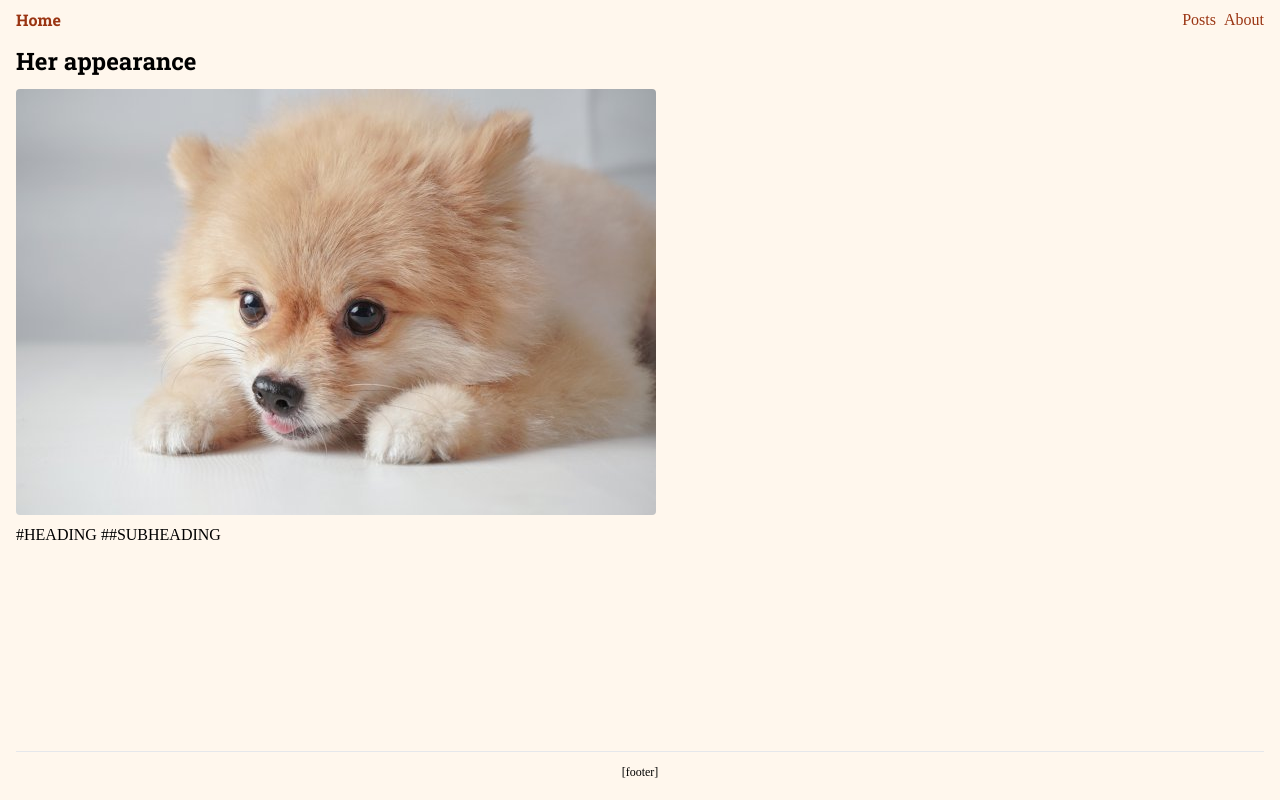
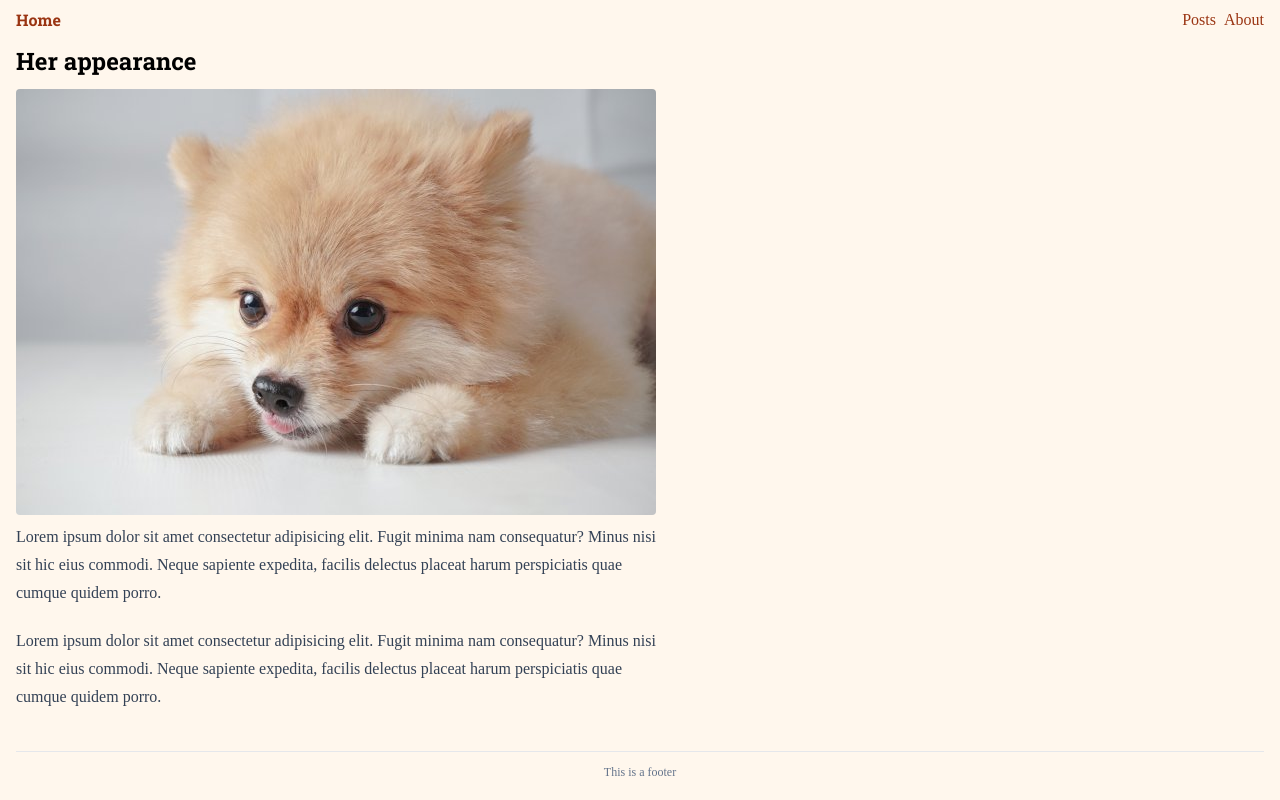
Before and after one commit to pouryourlove/next.js-project, a Next.js app: page /posts/appearance in a window 1280 px wide. Built offline with nearby package versions, Linux system fonts and the light colour scheme.

Commit message:
tailwind typography

```diff
--- a/app/layout.jsx
+++ b/app/layout.jsx
@@ -10,7 +10,7 @@ export default function RootLayout({ children }) {
           <NavBar />
         </header>
         <main className="grow py-3">{children}</main>
-        <footer className="border-t py-3 text-center text-xs">[footer]</footer>
+        <footer className="border-t py-3 text-center text-xs text-slate-500">This is a footer</footer>
       </body>
     </html>
   );
--- a/app/page.jsx
+++ b/app/page.jsx
@@ -1,6 +1,7 @@
 "use client";
 import Heading from "@/components/Heading";
 import Link from "next/link";
+
 
 
 export default function HomePage() {
@@ -23,7 +24,7 @@ export default function HomePage() {
             <h2 className="py-1 text-center font-semibold font-roboto_slab">Favorites</h2>
           </Link>
         </div>
+        </>
 
-    </>
   );
 }
--- a/app/posts/appearance/page.jsx
+++ b/app/posts/appearance/page.jsx
@@ -1,8 +1,10 @@
 import Heading from "@/components/Heading";
 import {readFile} from 'node:fs/promises'
+import  {marked}  from "marked";
 
 export default async function Appearance() {
   const text = await readFile('./content/posts/appearance.md','utf8')
+  const html= marked(text)
 
   return (
     <>
@@ -14,7 +16,7 @@ export default async function Appearance() {
         height="360"
         className="mb-2 rounded"
       />
-      <p>{text}</p>
+      <article dangerouslySetInnerHTML={{__html:html}} className="max-w-screen-sm prose prose-slate"/>
     </>
   );
 }
--- a/content/posts/appearance.md
+++ b/content/posts/appearance.md
@@ -1,2 +1,3 @@
-#HEADING
-##SUBHEADING
+Lorem ipsum dolor sit amet consectetur adipisicing elit. Fugit minima nam consequatur? Minus nisi sit hic eius commodi. Neque sapiente expedita, facilis delectus placeat harum perspiciatis quae cumque quidem porro.
+
+Lorem ipsum dolor sit amet consectetur adipisicing elit. Fugit minima nam consequatur? Minus nisi sit hic eius commodi. Neque sapiente expedita, facilis delectus placeat harum perspiciatis quae cumque quidem porro.
--- a/package.json
+++ b/package.json
@@ -5,7 +5,9 @@
     "dev": "next dev"
   },
   "dependencies": {
+    "@tailwindcss/typography": "^0.5.10",
     "add": "^2.0.6",
+    "marked": "^9.1.2",
     "next": "^13.5.6",
     "react": "^18.2.0",
     "react-dom": "^18.2.0"
--- a/tailwind.config.js
+++ b/tailwind.config.js
@@ -9,5 +9,7 @@ module.exports = {
       }
     },
   },
-  plugins: [],
+  plugins: [
+    require('@tailwindcss/typography')
+  ],
 };
```
Also changed, not shown: app/about/page.jsx (line endings or trailing spaces), 1 other file (tests, documents, lock files or other folders).
